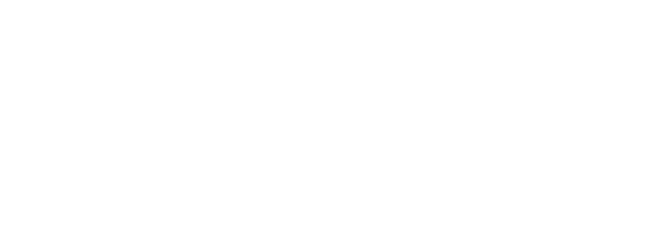
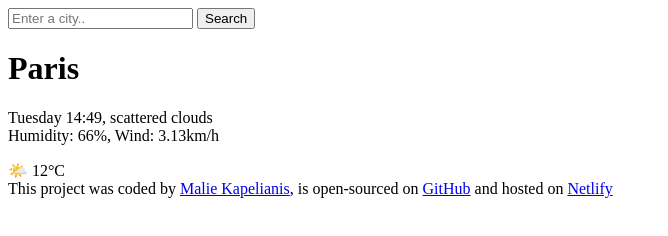
Before and after one commit to MalieKapDev/my-weather-app-v1, a plain HTML site: page index.html in a window 1280 px wide. Shown: the whole page, without its empty margins (0-668 px from the left). Drawn offline with Linux system fonts and the light colour scheme.

Commit message:
Updated vanilla HTML
Added all vanilla HTML to project.
- All content added
- Classes added

```diff
--- a/index.html
+++ b/index.html
@@ -13,7 +13,51 @@
     />
     <title>⛅ My Weather Application</title>
   </head>
+
   <body>
+    <header class="header-container">
+      <form>
+        <input
+          class="input"
+          type="search"
+          placeholder="Enter a city.."
+          required
+        />
+        <input class="search" type="submit" value="Search" />
+      </form>
+    </header>
+
+    <main class="main-container">
+      <div class="current-city-container">
+        <h1 class="current-city">Paris</h1>
+        <p class="current-date-and-description">
+          Tuesday 14:49, scattered clouds
+          <br />
+          Humidity: 66%, Wind: 3.13km/h
+        </p>
+      </div>
+      <div class="current-weather-container">🌤️ 12°C</div>
+    </main>
+
+    <div class="footer-container">
+      <footer>
+        This project was coded by
+        <a href="https://github.com/MalieKapDev" target="_blank">
+          Malie Kapelianis</a
+        >, is open-sourced on
+        <a
+          href="https://github.com/MalieKapDev/my-weather-app-v1"
+          target="_blank"
+        >
+          GitHub</a
+        >
+        and hosted on
+        <a href="https://weather-app-maliekapdev.netlify.app/" target="_blank">
+          Netlify</a
+        >
+      </footer>
+    </div>
+
     <script src="src\script.js"></script>
   </body>
 </html>
```
